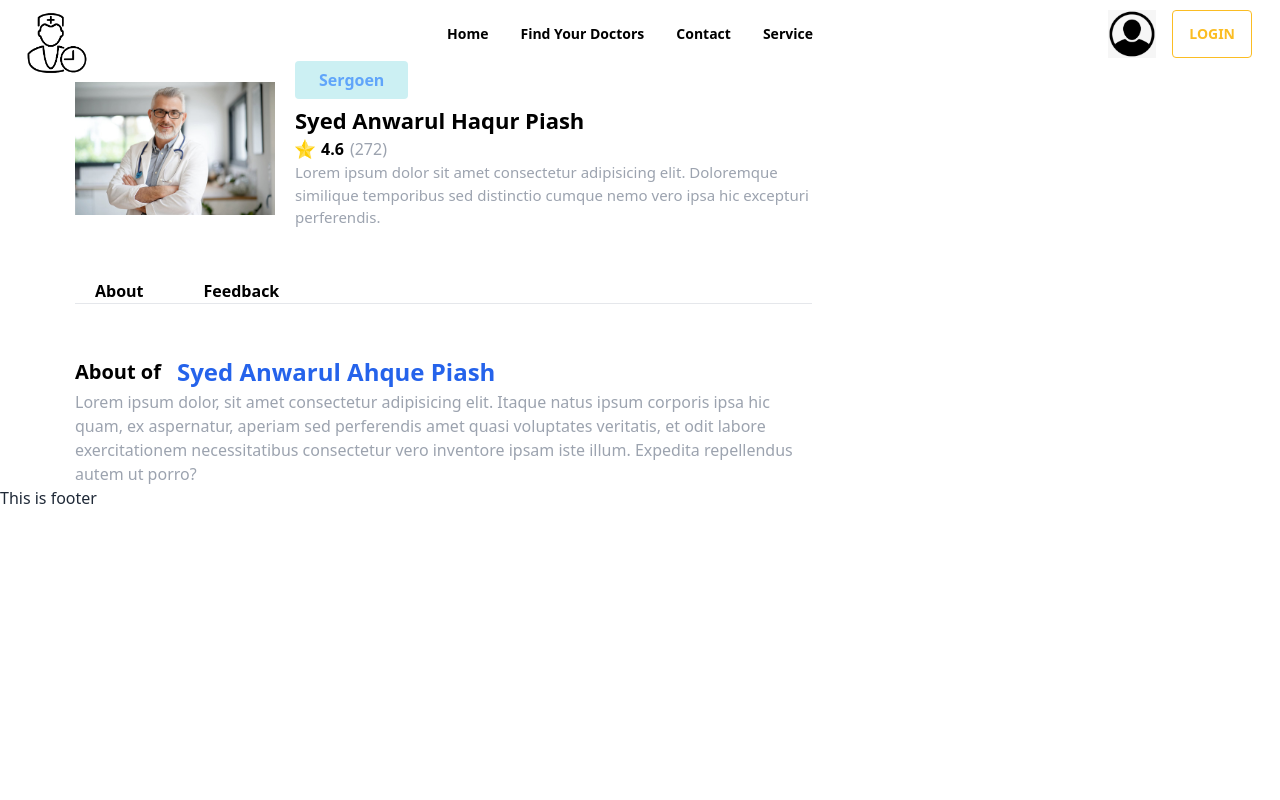
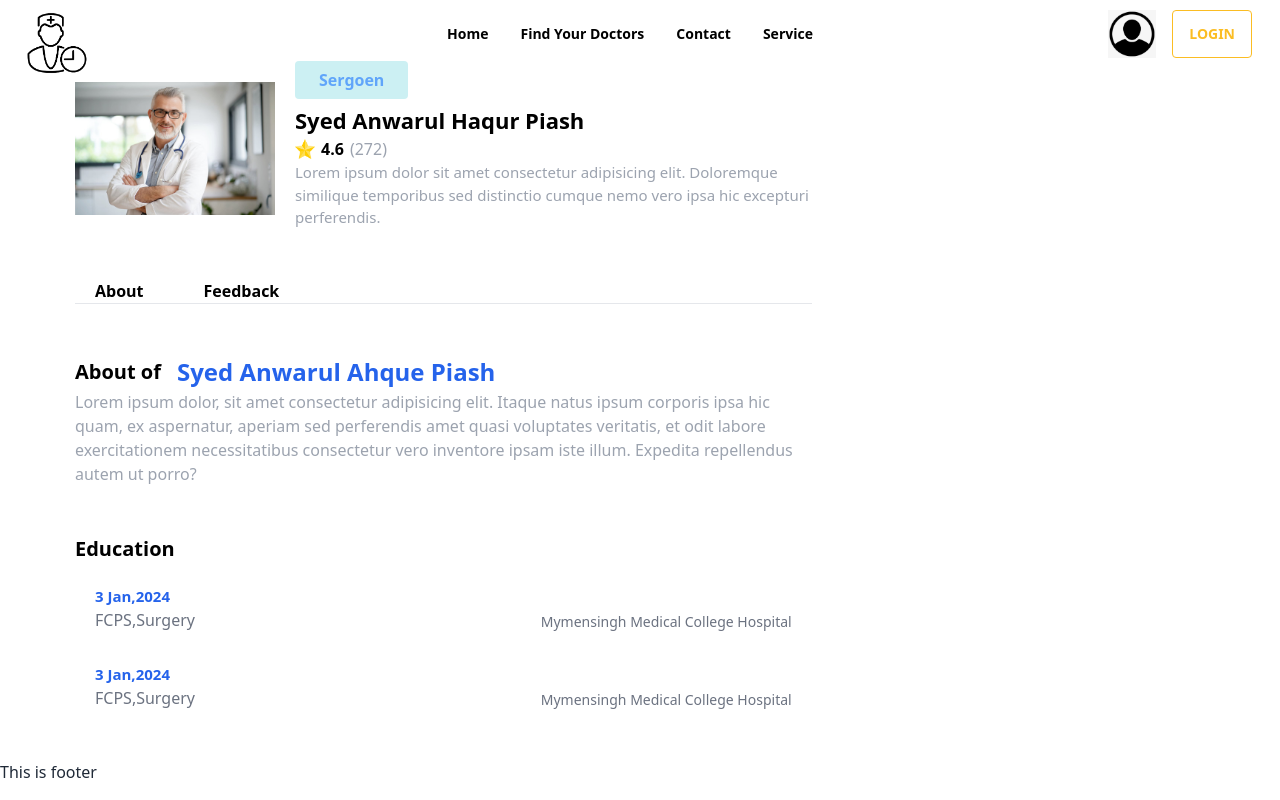
Before and after one commit to Syed-Anwarul-Haque-Piash/doctor-appoinment-client, a React (Vite) app: page /doctor/1 in a window 1280 px wide. Built offline with nearby package versions, Linux system fonts and the light colour scheme.

Commit message:
doctor details

```diff
--- a/src/pages/Doctors/DoctorAbout.jsx
+++ b/src/pages/Doctors/DoctorAbout.jsx
@@ -10,6 +10,25 @@ const DoctorAbout = () => {
             <p className='text-gray-400'>Lorem ipsum dolor, sit amet consectetur adipisicing elit. Itaque natus ipsum corporis ipsa hic quam, ex aspernatur, aperiam sed perferendis amet quasi voluptates veritatis, et odit labore exercitationem necessitatibus consectetur vero inventore ipsam iste illum. Expedita repellendus autem ut porro?</p>
 
         </div>
+        <div className='mt-12'>
+          <h3 className='text-[20px] text-black font-semibold'>Education</h3>
+          <ul className='pt-4 md:p-5'>
+            <li className='flex flex-col sm:flex-row sm:justify-between sm:items-end md:gap-5 mb-[30px]'>
+              <div>
+                <span className='text-blue-600 text-[15px] font-semibold'>3 Jan,2024</span>
+                <p className='text-[16px] font-medium text-gray-500'>FCPS,Surgery</p>
+              </div>
+              <p className='text-[14px] font-medium text-gray-500'>Mymensingh Medical College Hospital</p>
+            </li>
+            <li className='flex flex-col sm:flex-row sm:justify-between sm:items-end md:gap-5 mb-[30px]'>
+              <div>
+                <span className='text-blue-600 text-[15px] font-semibold'>3 Jan,2024</span>
+                <p className='text-[16px] font-medium text-gray-500'>FCPS,Surgery</p>
+              </div>
+              <p className='text-[14px] font-medium text-gray-500'>Mymensingh Medical College Hospital</p>
+            </li>
+          </ul>
+        </div>
     </div>
   )
 }
```
